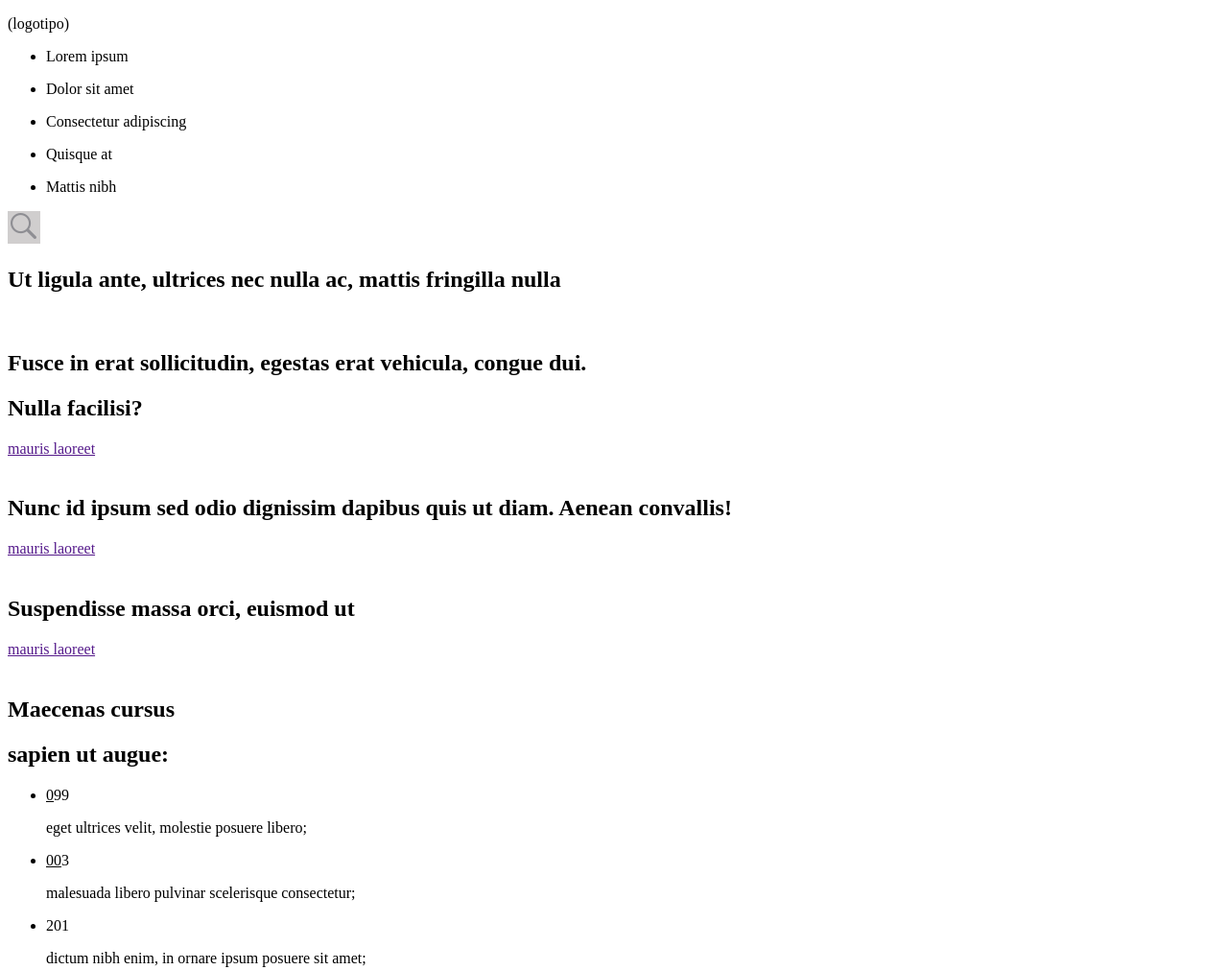
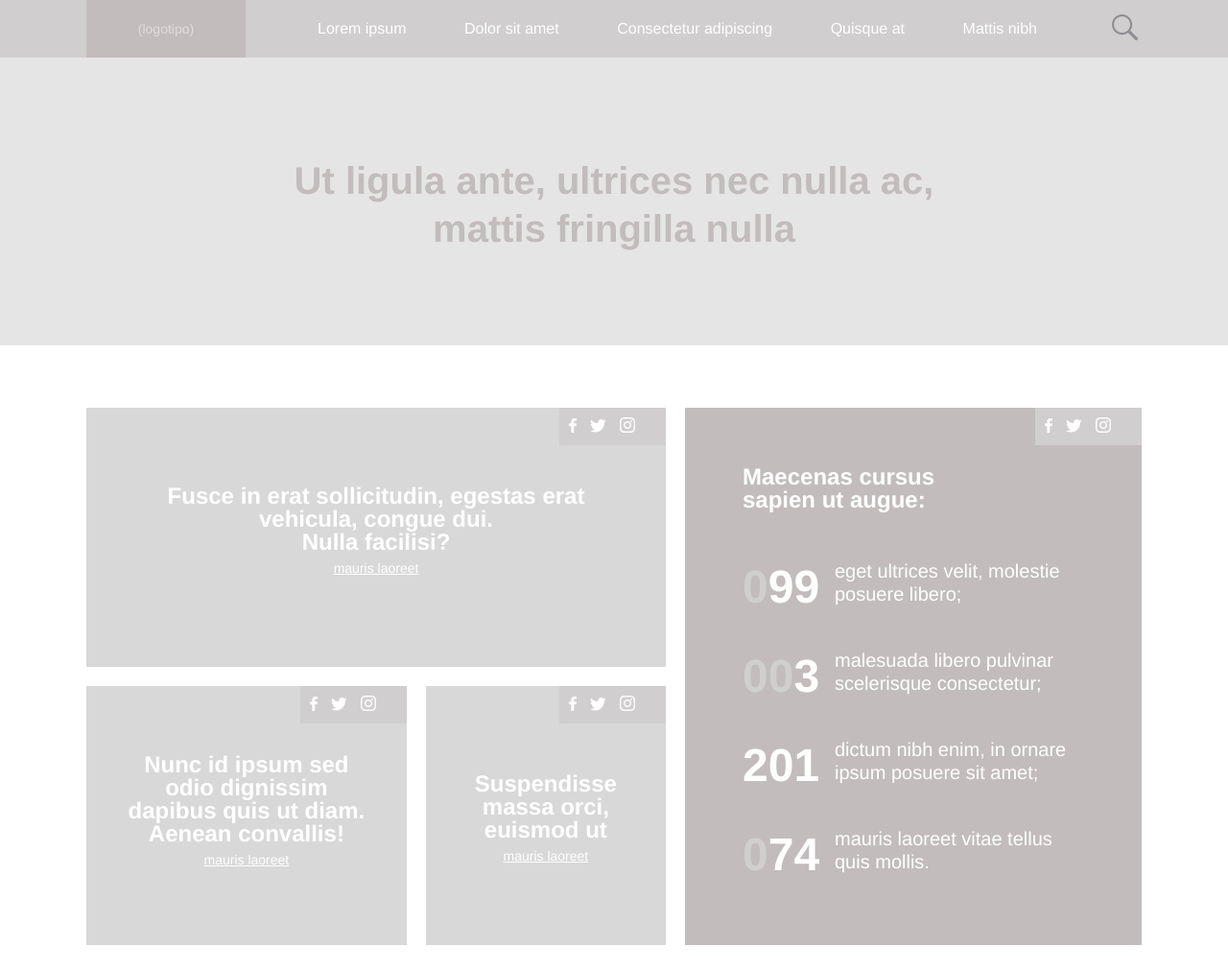
Before and after one commit to monique-costa/levante, a plain HTML site: page index.html in a window 1280 px wide. Shown: the top 1011 px of the page at 96% size. Drawn offline with Linux system fonts and the light colour scheme; the site is published under a folder, as on GitHub Pages, so addresses that start at the root find nothing.

Commit message:
Corrigindo link para o arquivo css

```diff
--- a/index.html
+++ b/index.html
@@ -8,9 +8,9 @@
 
     <title>Levante - Página Home</title>
 
-    <link rel="stylesheet" href="/css/reset.css">
-    <link rel="stylesheet" href="/css/index.css">
-    <link rel="stylesheet" media="screen and (max-width: 1065px)" href="/css/index-sm.css">
+    <link rel="stylesheet" href="css/reset.css">
+    <link rel="stylesheet" href="css/index.css">
+    <link rel="stylesheet" media="screen and (max-width: 1065px)" href="css/index-sm.css">
 </head>
 
 <body>
```
